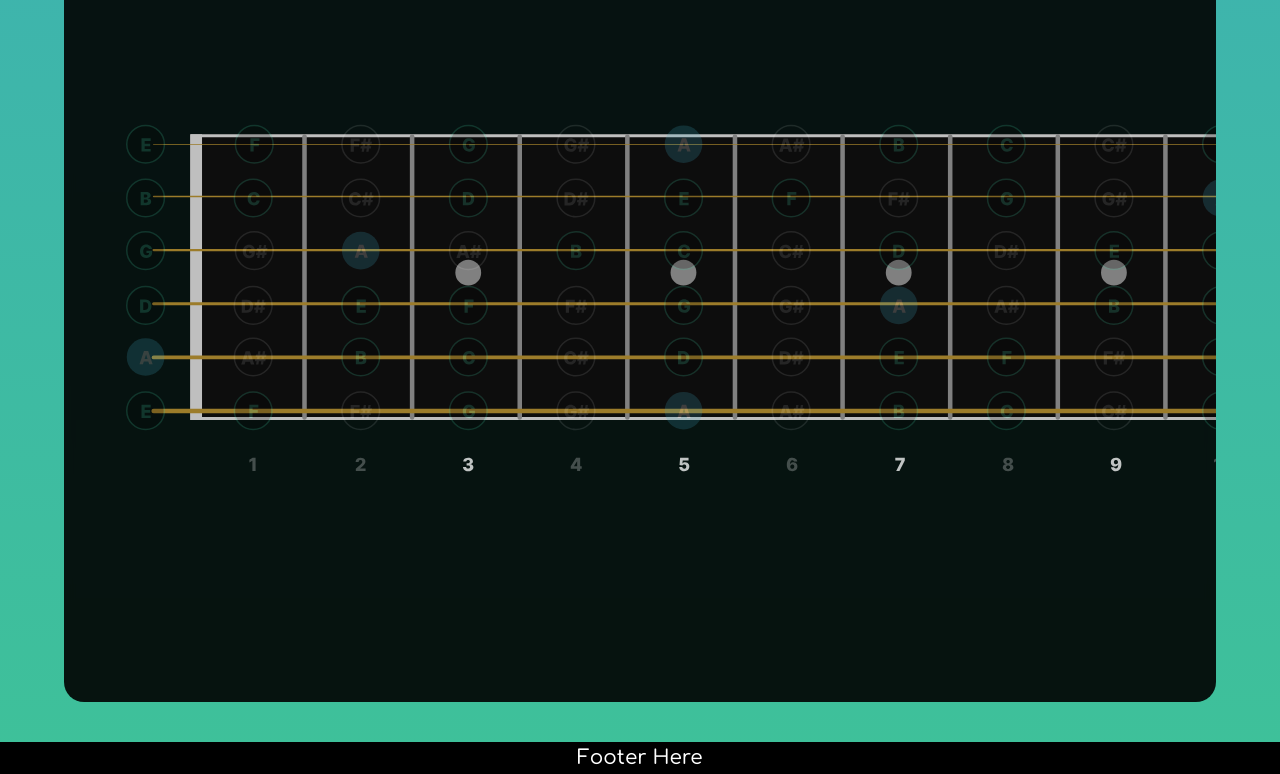
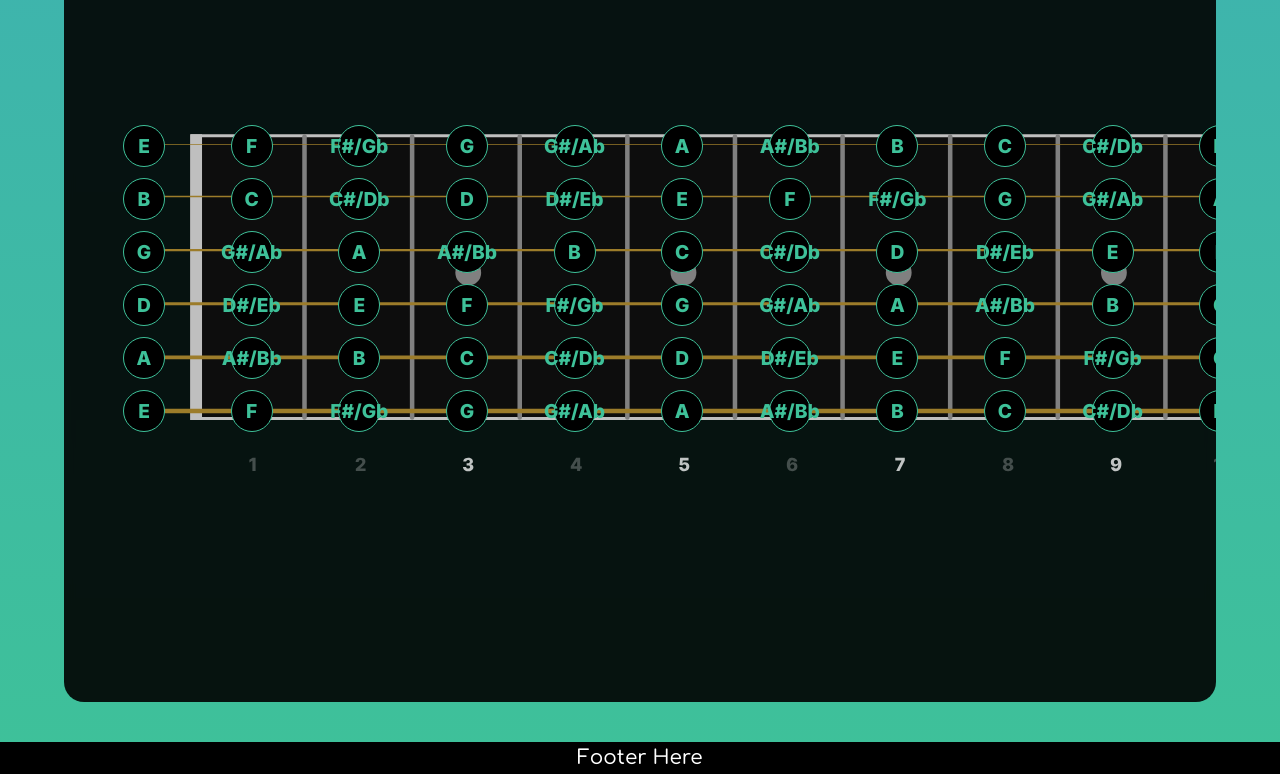
Before and after one commit to NovaSharx/Novabrato, a React (Create React App) app in the folder frontend/: page / in a window 1280 px wide. Shown: the part 1010-1784 px from the top of the page. Built offline with nearby package versions, Linux system fonts and the light colour scheme.

Commit message:
Added string and note components.

```diff
--- a/frontend/src/components/Virtual Fretboard/VirtualFretboard.js
+++ b/frontend/src/components/Virtual Fretboard/Virtual Guitar/VirtualGuitarNeck.js
@@ -1,6 +1,8 @@
+
 import * as Mui from '@mui/material';
+import VirtualGuitarString from './VirtualGuitarString';
 
-export default function VirtualFretboard() {
+export default function VirtualGuitarNeck() {
 
     return (
         <Mui.Box sx={{
@@ -31,9 +33,23 @@ export default function VirtualFretboard() {
             <img src="./guitar-neck/Neck.svg" alt="virtual guitar neck" style={{ position: 'absolute', width: '2580px', height: 'auto', left: '126px' }} />
             <img src="./guitar-neck/Frets.svg" alt="virtual guitar frets" style={{ position: 'absolute', width: '2600px', height: 'auto', left: '126px' }} />
             <img src="./guitar-neck/Strings.svg" alt="virtual guitar strings" style={{ position: 'absolute', width: '2622px', height: 'auto', top: '90px', left: '87px' }} />
-            <img src="./guitar-neck/Notes (Full).svg" alt="virtual guitar notes" style={{ position: 'absolute', width: '2622px', height: 'auto', top: '70px', left: '62px', opacity: '20%' }} />
+            {/* <img src="./guitar-neck/Notes (Full).svg" alt="virtual guitar notes" style={{ position: 'absolute', width: '2622px', height: 'auto', top: '70px', left: '62px', opacity: '20%' }} /> */}
 
-
+            <Mui.Box sx={{
+                position: 'relative',
+                left: '40px',
+                bottom: '15px',
+                width: '2663px',
+                height: '307px',
+                // backgroundColor: 'rgba(255, 0, 0, 0.2)'
+            }}>
+                <VirtualGuitarString stringTuning={'E'} />
+                <VirtualGuitarString stringTuning={'B'} />
+                <VirtualGuitarString stringTuning={'G'} />
+                <VirtualGuitarString stringTuning={'D'} />
+                <VirtualGuitarString stringTuning={'A'} />
+                <VirtualGuitarString stringTuning={'E'} />
+            </Mui.Box>
 
         </Mui.Box>
     )
--- /dev/null
+++ b/frontend/src/components/Virtual Fretboard/Virtual Guitar/VirtualGuitarNote.js
@@ -0,0 +1,42 @@
+import * as Mui from '@mui/material';
+
+import styled from '@emotion/styled';
+
+export default function VirtualGuitarNote({ note }) {
+
+    const NoteButtonStyling = styled(Mui.Box)({
+        display: 'flex',
+        justifyContent: 'center',
+        alignItems: 'center',
+        color: '#3EC199',
+        fontFamily: 'Inter',
+        fontSize: '1.2em',
+        width: '40px',
+        height: '40px',
+        borderRadius: '40px',
+        border: 'solid 1px #3EC199',
+        backgroundColor: 'black',
+        '&:hover': {
+            cursor: 'pointer',
+            color: 'white',
+            // width: '35px',
+            // height: '35px',
+            fontSize: '1.5em',
+            border: 'solid 5px #3EA7C1'
+        }
+    })
+
+    return (
+        <Mui.Box sx={{
+            display: 'flex',
+            justifyContent: 'space-between',
+            alignItems: 'center'
+        }}>
+
+            <Mui.Box sx={{ height: '53px',width: '80px', display: 'flex', justifyContent: 'center', alignItems: 'center' }}>
+                <NoteButtonStyling>{note}</NoteButtonStyling>
+            </Mui.Box>
+
+        </Mui.Box>
+    )
+}
--- /dev/null
+++ b/frontend/src/components/Virtual Fretboard/Virtual Guitar/VirtualGuitarString.js
@@ -0,0 +1,70 @@
+import * as Mui from '@mui/material';
+
+import styled from '@emotion/styled';
+import VirtualGuitarNote from './VirtualGuitarNote';
+
+export default function VirtualGuitarString({ stringTuning }) {
+
+    const NoteButtonStyling = styled(Mui.Box)({
+        display: 'flex',
+        justifyContent: 'center',
+        alignItems: 'center',
+        color: '#3EC199',
+        fontFamily: 'Inter',
+        fontSize: '1.2em',
+        width: '40px',
+        height: '40px',
+        borderRadius: '40px',
+        border: 'solid 1px #3EC199',
+        backgroundColor: 'black',
+        '&:hover': {
+            cursor: 'pointer',
+            color: 'white',
+            width: '35px',
+            height: '35px',
+            border: 'solid 3px #3EA7C1'
+        }
+    })
+
+    const noteLibrary = [
+        'A',
+        'A#/Bb',
+        'B',
+        'C',
+        'C#/Db',
+        'D',
+        'D#/Eb',
+        'E',
+        'F',
+        'F#/Gb',
+        'G',
+        'G#/Ab'
+    ]
+
+    const noteIndex = noteLibrary.indexOf(stringTuning)
+    let stringNotesArray = []
+
+    for (let iteration = 0; iteration < 25; iteration++) {
+        let index = (iteration + noteIndex) % noteLibrary.length
+
+        stringNotesArray.push(noteLibrary[index])
+    }
+
+    const renderVirtualGuitarNotes = stringNotesArray.map((note, index) => {
+        return (
+            <VirtualGuitarNote key={index} note={note} />
+        )
+    })
+
+    return (
+        <Mui.Box sx={{
+            display: 'flex',
+            justifyContent: 'space-between',
+            alignItems: 'center'
+        }}>
+
+            {renderVirtualGuitarNotes}
+
+        </Mui.Box>
+    )
+}
--- a/frontend/src/components/Virtual Fretboard/VirtualFretboardContainer.js
+++ b/frontend/src/components/Virtual Fretboard/VirtualFretboardContainer.js
@@ -1,6 +1,6 @@
 import * as Mui from '@mui/material';
 
-import VirtualFretboard from './VirtualFretboard';
+import VirtualFretboard from './Virtual Guitar/VirtualGuitarNeck';
 
 export default function VirtualFretboardContainer() {
 
```
